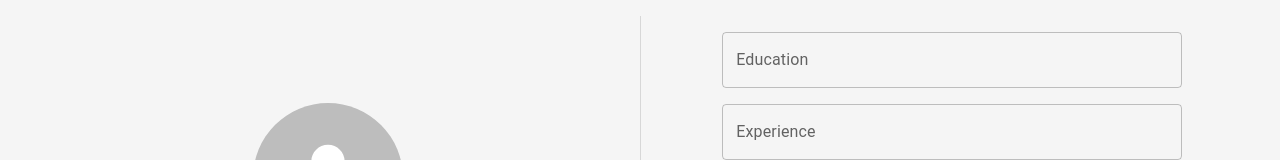
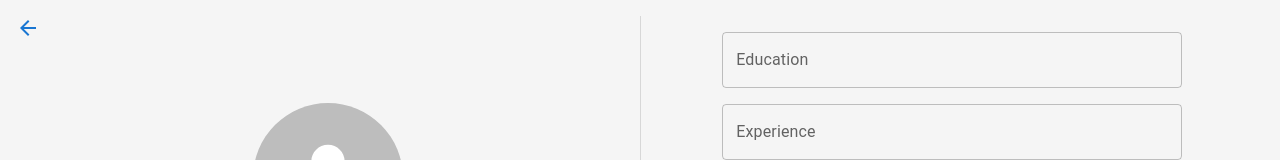
Before and after one commit to it1shka/resumate-frontend, a React (Vite) app: page /profile in a window 1280 px wide. Shown: the top 160 px of the page. Built offline with nearby package versions, Linux system fonts and the light colour scheme.

Commit message:
feat(Profile): added back button

```diff
--- a/src/pages/Profile/index.tsx
+++ b/src/pages/Profile/index.tsx
@@ -6,10 +6,14 @@ import {
   DialogContent,
   DialogContentText,
   DialogTitle,
+  IconButton,
+  Tooltip,
 } from '@mui/material'
 import { memo, useCallback, useState } from 'react'
 import LeftPart from './LeftPart'
 import RightPart from './RightPart'
+import ArrowBackIcon from '@mui/icons-material/ArrowBack'
+import { useNavigate } from 'react-router-dom'
 
 enum DialogAction {
   Reset = 'reset',
@@ -47,6 +51,12 @@ const Profile = () => {
     handleDialogClose()
   }, [dialogState.action, handleDialogClose])
 
+
+  const navigate = useNavigate()
+  const handleBackToSearch = useCallback(() => {
+    navigate('/search')
+  }, [navigate])
+
   return (
     <Box
       sx={{
@@ -57,6 +67,18 @@ const Profile = () => {
         position: 'relative',
       }}
     >
+      <Box sx={{ position: 'absolute', top: '0.5em', left: '0.5em' }}>
+        <Tooltip title="Go to the search">
+          <IconButton
+            color="primary"
+            aria-label="back to search"
+            onClick={handleBackToSearch}
+          >
+            <ArrowBackIcon />
+          </IconButton>
+        </Tooltip>
+
+      </Box>
       <LeftPart />
       <RightPart />
       <Box
```
